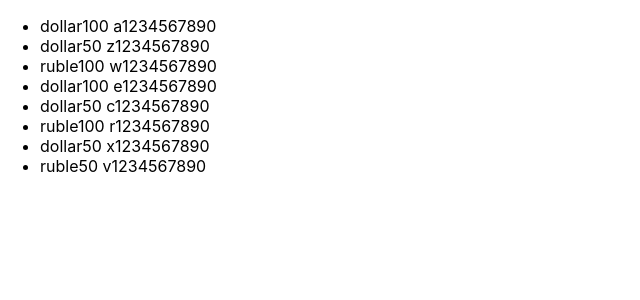
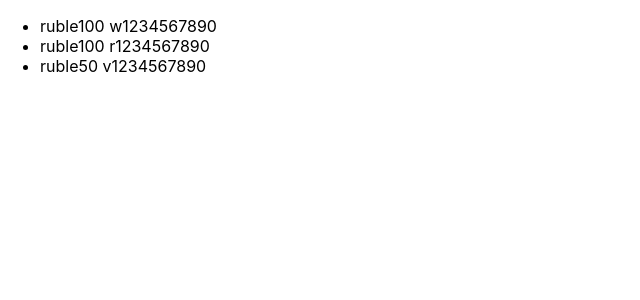
Before and after one commit to mayakovslky/micro-task-filter, a React (Create React App) app: page / in a window 1280 px wide. Shown: the top 300 px of the page, without its empty margins (0-640 px from the left). Built offline with nearby package versions, Linux system fonts and the light colour scheme.

Commit message:
Add method filter

```diff
--- a/src/App.tsx
+++ b/src/App.tsx
@@ -14,11 +14,13 @@ function App() {
         {banknote: 'ruble', nominal: 50, number: ' v1234567890'}
     ])
 
+    let currentMoney = money.filter((filteredMoney) => filteredMoney.banknote==='ruble')
+
     return (
         <ul>
-            {money.map((objFromMoneyArr) => {
+            {currentMoney.map((objFromMoneyArr, index) => {
                 return (
-                    <li>
+                    <li key={index}>
                         <span>{objFromMoneyArr.banknote}</span>
                         <span>{objFromMoneyArr.nominal}</span>
                         <span>{objFromMoneyArr.number}</span>
```
